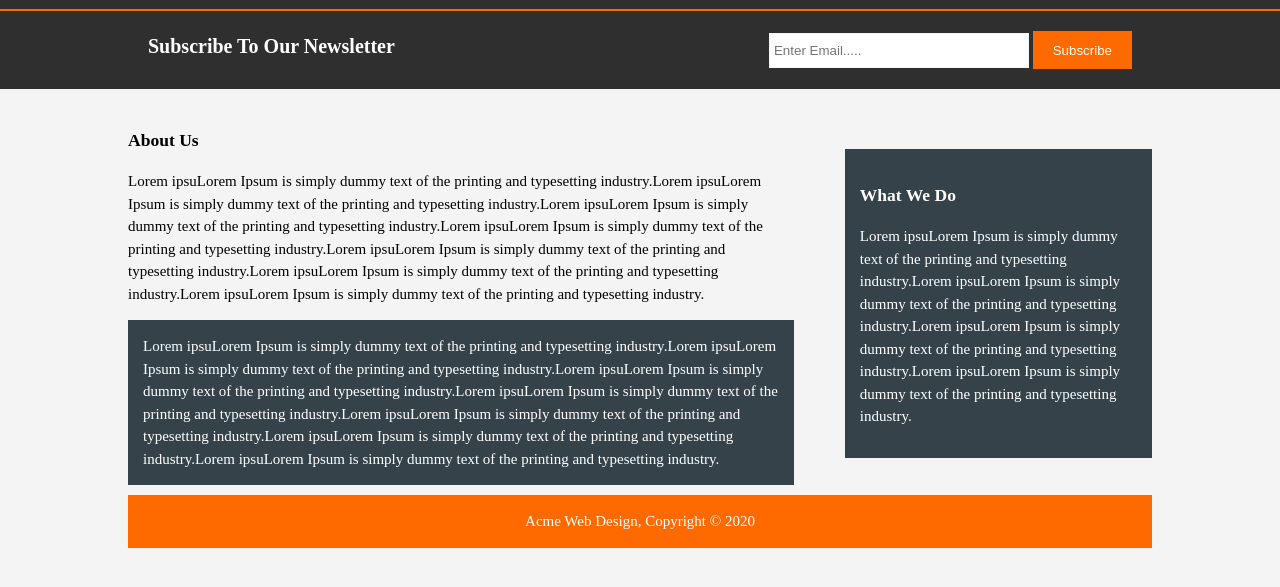
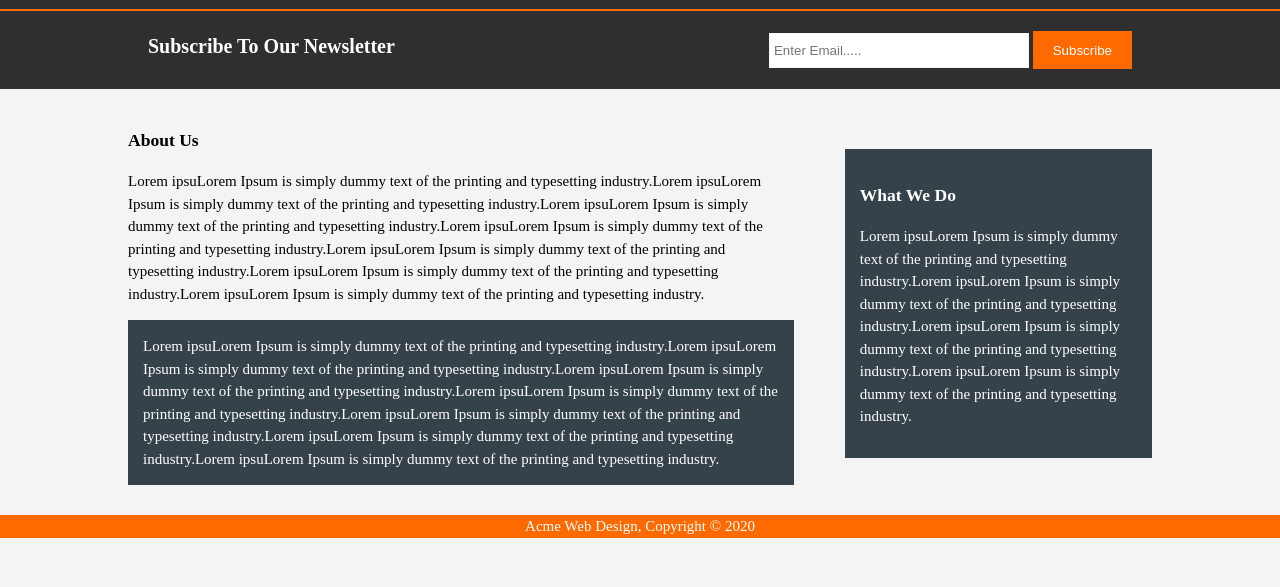
Before and after one commit to Lucifer0x17/Lucifer0x17.github.io, a plain HTML site: page Acme_wesbite/About.html in a window 1280 px wide. Shown: the part 91-678 px from the top of the page. Drawn offline with Linux system fonts and the light colour scheme.

Commit message:
2nd day of #30daysofcode

```diff
--- a/Acme_wesbite/About.html
+++ b/Acme_wesbite/About.html
@@ -45,7 +45,7 @@
 			</aside>
 		</div>
 	</section>
-	<footer class="container">
+	<footer>
 		<p>Acme Web Design, Copyright &copy; 2020</p>
 	</footer>
 </body>
```
Also changed, not shown: Acme_wesbite/Acme_project.html (+1 -1 lines), Acme_wesbite/Services.html (+1 -1 lines).
